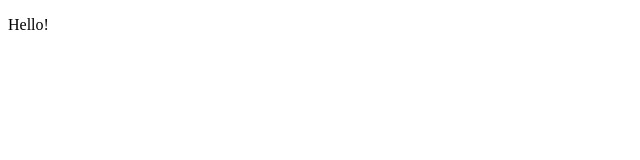
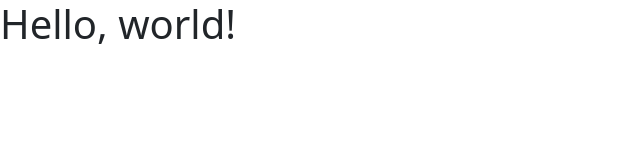
Before and after one commit to ayda-WS/html_forms, a plain HTML site: page index.html in a window 1280 px wide. Shown: the whole page, without its empty margins (0-640 px from the left). Drawn offline with nearby package versions, Linux system fonts and the light colour scheme.

Commit message:
Update index.html
Added CSS and JS

```diff
--- a/index.html
+++ b/index.html
@@ -1,10 +1,13 @@
 <!DOCTYPE html>
-<html>
+<html lang="en">
   <head>
-
+    <meta charset="utf-8">
+    <meta name="viewport" content="width=device-width, initial-scale=1">
+    <title>Bootstrap demo</title>
+    <link href="https://cdn.jsdelivr.net/npm/bootstrap@5.3.8/dist/css/bootstrap.min.css" rel="stylesheet" integrity="sha384-sRIl4kxILFvY47J16cr9ZwB07vP4J8+LH7qKQnuqkuIAvNWLzeN8tE5YBujZqJLB" crossorigin="anonymous">
   </head>
-
   <body>
-    <p> Hello! </p>
+    <h1>Hello, world!</h1>
+    <script src="https://cdn.jsdelivr.net/npm/bootstrap@5.3.8/dist/js/bootstrap.bundle.min.js" integrity="sha384-FKyoEForCGlyvwx9Hj09JcYn3nv7wiPVlz7YYwJrWVcXK/BmnVDxM+D2scQbITxI" crossorigin="anonymous"></script>
   </body>
 </html>
```
